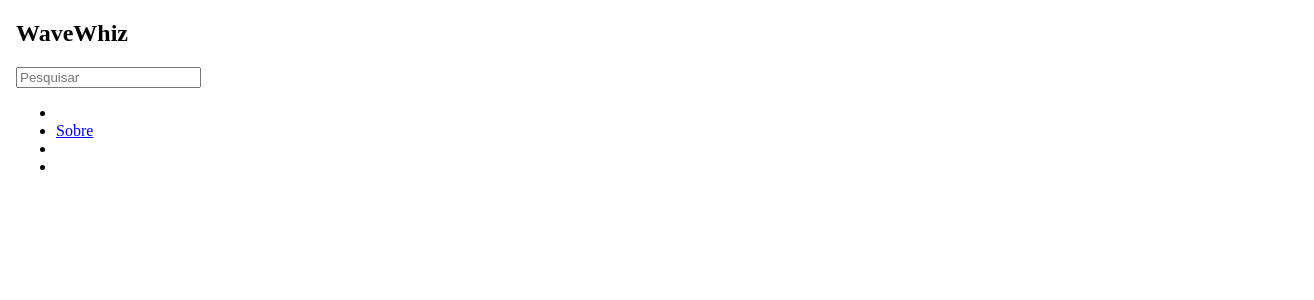
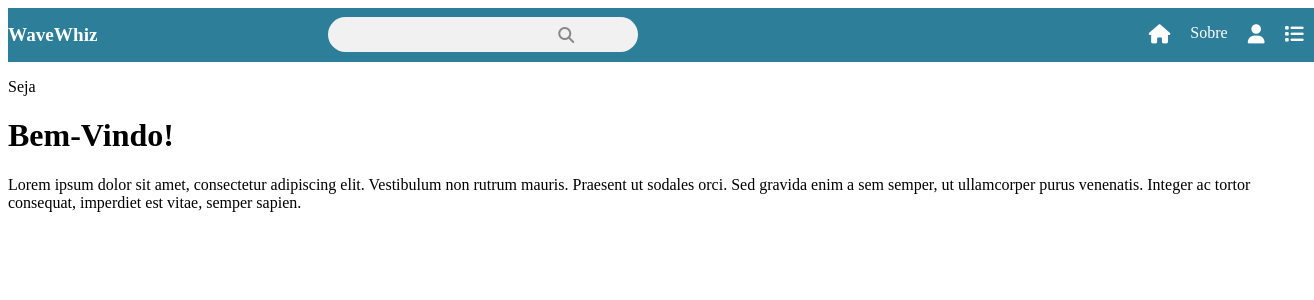
Before and after one commit to hackathon-capri/wavewhiz, a Vue app in the folder projeto/: page / in a window 1280 px wide. Shown: the top 300 px of the page, 1314 px wide, since content can reach past the window. Built offline with nearby package versions, Linux system fonts and the light colour scheme.

Commit message:
Adicionando logo, ícones e barra de pesquisa #2

```diff
--- a/projeto/index.html
+++ b/projeto/index.html
@@ -2,7 +2,7 @@
 <html lang="">
   <head>
     <meta charset="UTF-8">
-    <link rel="icon" href="/favicon.ico">
+    <link rel="stylesheet" href="https://cdnjs.cloudflare.com/ajax/libs/font-awesome/6.5.2/css/all.min.css">
     <meta name="viewport" content="width=device-width, initial-scale=1.0">
     <title>WaveWhiz</title>
   </head>
--- a/projeto/package.json
+++ b/projeto/package.json
@@ -11,6 +11,7 @@
     "format": "prettier --write src/"
   },
   "dependencies": {
+    "@fortawesome/fontawesome-free": "^6.7.2",
     "vue": "^3.5.17"
   },
   "devDependencies": {
--- a/projeto/src/App.vue
+++ b/projeto/src/App.vue
@@ -1,25 +1,92 @@
-<script setup>
-
-</script>
-
 <template>
-  <body>
-     <header>
-       <nav>
+  <div class="container">
+    <header>
+      <nav>
         <div class="logo"><h1>WaveWhiz</h1></div>
-        <div class="pesquisa"><input type="" placeholder="Pesquisar"></div>
+        <div class="pesquisa">
+          <span class="fa-solid fa-magnifying-glass"></span>
+          <input type="" placeholder="" />
+        </div>
         <div class="abas">
           <ul>
-            <li><span class="fa-solid fa-house"></span></li>
+            <li class="icons"><span class="fa-solid fa-house"></span></li>
             <li><a href="#">Sobre</a></li>
-            <li><span class="fa-solid fa-user"></span></li>
-             <li><span class="fa-solid fa-list"></span></li>
+            <li class="icons"><span class="fa-solid fa-user"></span></li>
+            <li class="icons"><span class="fa-solid fa-list"></span></li>
           </ul>
         </div>
-        </nav>
-  </header>
-  </body>
+      </nav>
+    </header>
+    <main>
+      <div class="introducao">
+        <p>Seja</p>
+        <h1>Bem-Vindo!</h1>
+        <p>
+          Lorem ipsum dolor sit amet, consectetur adipiscing elit. Vestibulum non rutrum mauris.
+          Praesent ut sodales orci. Sed gravida enim a sem semper, ut ullamcorper purus venenatis.
+          Integer ac tortor consequat, imperdiet est vitae, semper sapien.
+        </p>
+      </div>
+      <div class="categorias">
+        <!-- quadrados -->
+      </div>
+    </main>
+  </div>
 </template>
+<style scoped>
+header,
+nav {
+  display: flex;
+  justify-content: space-between;
+  align-items: center;
 
-<style scoped>
+  background: #2d7e99;
+}
+   ul {
+    display: flex;
+    margin: 0 0 0 18vw;
+  }
+   ul li {
+    list-style: none;
+    margin: 0 10px;
+    font-size: 1rem;
+    color: white;
+  }
+
+  li.icons {
+    font-size: 1.2rem;
+  }
+
+  ul li a {
+    text-decoration: none;
+    color: white;
+  }
+   .logo h1 {
+    text-align: left;
+    color: white;
+    font-size: 1.2rem;
+  }
+  .pesquisa {
+    position: relative;
+    display: flex;
+    align-items: center;
+    margin: 0 18vw 0 18vw;
+  }
+   .pesquisa span {
+    position: absolute;
+    left: 18vw;
+    color: #888;
+    font-size: 1rem;
+  }
+   input {
+    width: 300px;
+    height: 25px;
+    border-radius: 30px;
+    font-size: 1rem;
+    border: 0;
+    background-color: #f1f1f1;
+    padding: 5px;
+    outline: none;
+  }
+
 </style>
--- a/projeto/src/main.js
+++ b/projeto/src/main.js
@@ -1,5 +1,5 @@
 import './assets/main.css'
-
+import '@fortawesome/fontawesome-free/css/all.css'
 import { createApp } from 'vue'
 import App from './App.vue'
 
```
Also changed, not shown: 2 other files (tests, documents, lock files or other folders).
